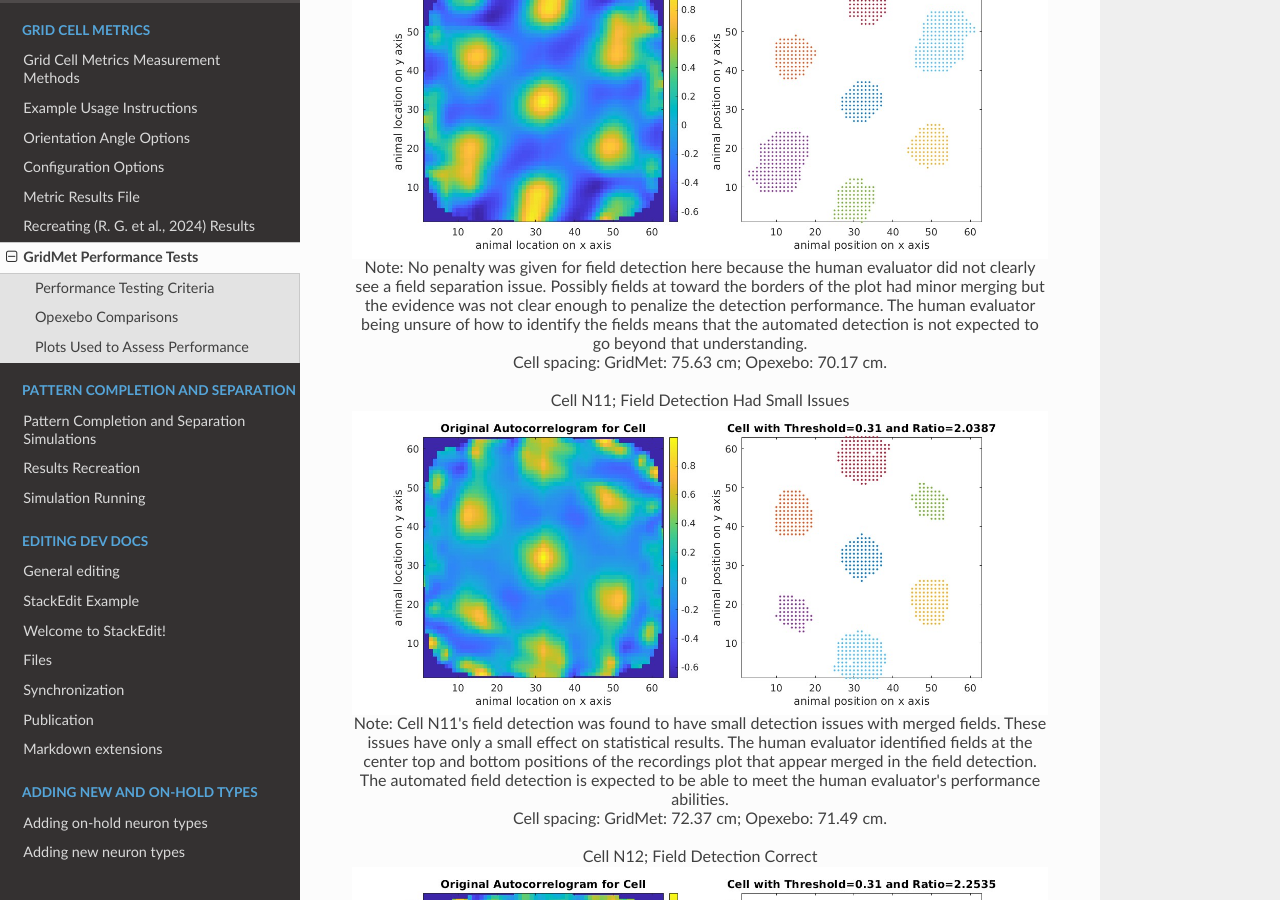
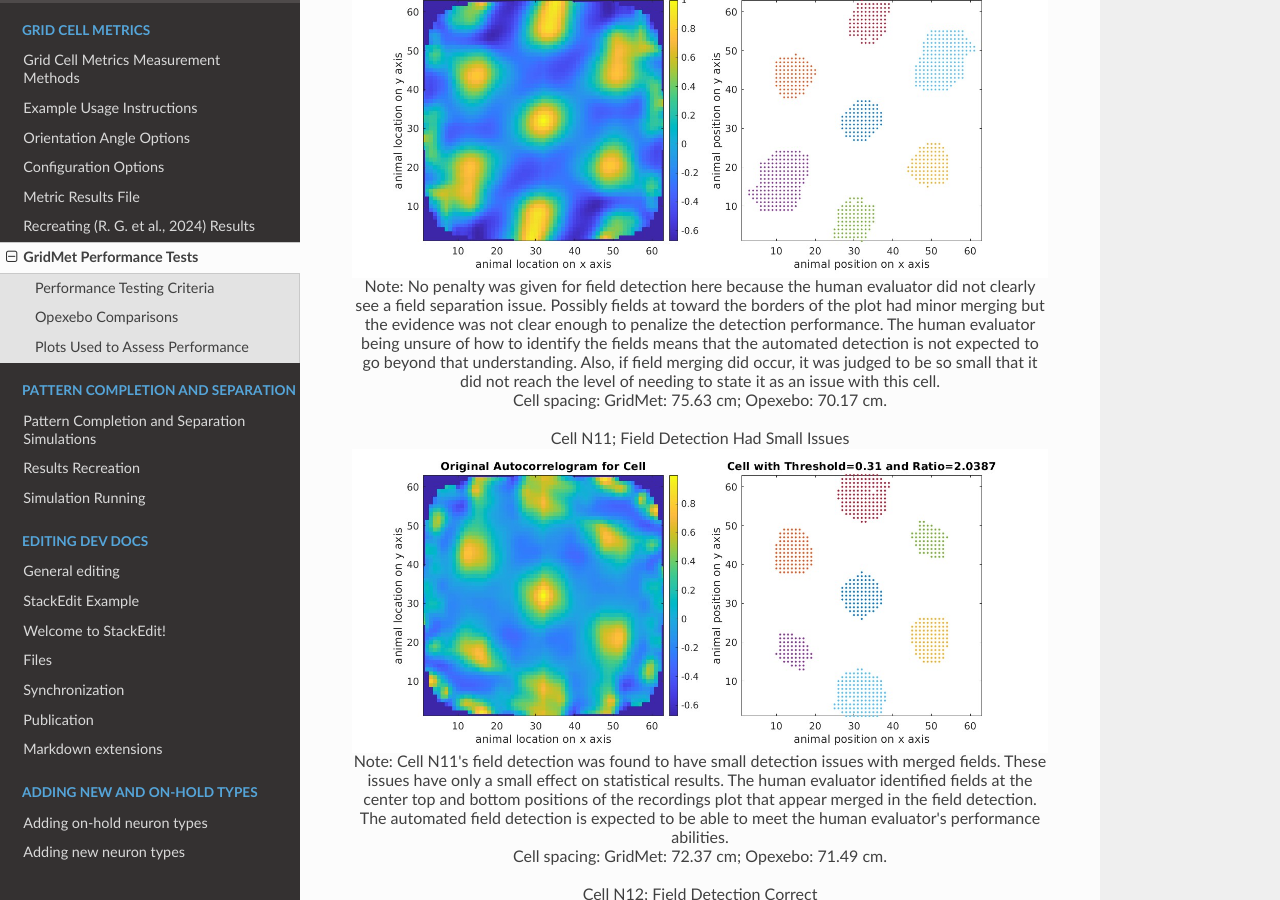
Before and after one commit to Hippocampome-Org/hco_dev_docs, a Sphinx documentation site: the page built from docs/gridcell_metrics/performance_tests.md, in a window 1280 px wide and 900 px high, scrolled down 3200 px. Built offline with Sphinx 7.4.7 and the Read the Docs theme 3.1.0, drawn with Linux system fonts in a browser that asks for light colours; some of the changed text lies outside the part shown.

Commit message:
updated gridmet performance plot results

```diff
--- a/docs/gridcell_metrics/performance_tests.md
+++ b/docs/gridcell_metrics/performance_tests.md
@@ -13,7 +13,7 @@ Opexebo was used with its default configuration for testing. Each plot has the m
 
 ## Plots Used to Assess Performance
 <center>
-<br>The performance of GridMet was observed to be 93.3% (28/30) correct cell field detections. The cells that had incorrect detections were n4 and n35. The plots can be clicked on to open each one as its full sized image.
+<br>The performance of GridMet was observed to be 90% correct cell field detections, and 3 cells had small issues. Those issues only create small to very small effects on results. The cells that had detection issues were n4, n11, and n35. The plots can be clicked on to open each one as its full sized image.
 <br>Note: the plots below are in the units of pixels that have not been converted to centimeters. For instance, in some plots, 32 pixels can represent 100 cm on the y-axis and also the x-axis.
 <br><br>Cell N1; Field Detection Correct
 <a href='https://github.com/Hippocampome-Org/hco_dev_docs/blob/master/media/performance_tests/n1.jpg?raw=true'><img src="https://github.com/Hippocampome-Org/hco_dev_docs/blob/master/media/performance_tests/n1.jpg?raw=true"  width="700"></a>
@@ -37,7 +37,7 @@ Cell spacing: GridMet: 57.61 cm; Opexebo: 56.95 cm.
 <br><br>Cell N9 Was Omitted from Testing Due to Having a Grid Score Below 0.2.
 <br><br>Cell N10; Field Detection Correct
 <a href='https://github.com/Hippocampome-Org/hco_dev_docs/blob/master/media/performance_tests/n10.jpg?raw=true'><img src="https://github.com/Hippocampome-Org/hco_dev_docs/blob/master/media/performance_tests/n10.jpg?raw=true"  width="700"></a>
-Note: No penalty was given for field detection here because the human evaluator did not clearly see a field separation issue. Possibly fields at toward the borders of the plot had minor merging but the evidence was not clear enough to penalize the detection performance. The human evaluator being unsure of how to identify the fields means that the automated detection is not expected to go beyond that understanding.
+Note: No penalty was given for field detection here because the human evaluator did not clearly see a field separation issue. Possibly fields at toward the borders of the plot had minor merging but the evidence was not clear enough to penalize the detection performance. The human evaluator being unsure of how to identify the fields means that the automated detection is not expected to go beyond that understanding. Also, if field merging did occur, it was judged to be so small that it did not reach the level of needing to state it as an issue with this cell.
 <br>Cell spacing: GridMet: 75.63 cm; Opexebo: 70.17 cm.
 <br><br>Cell N11; Field Detection Had Small Issues
 <a href='https://github.com/Hippocampome-Org/hco_dev_docs/blob/master/media/performance_tests/n11.jpg?raw=true'><img src="https://github.com/Hippocampome-Org/hco_dev_docs/blob/master/media/performance_tests/n11.jpg?raw=true"  width="700"></a>
```
